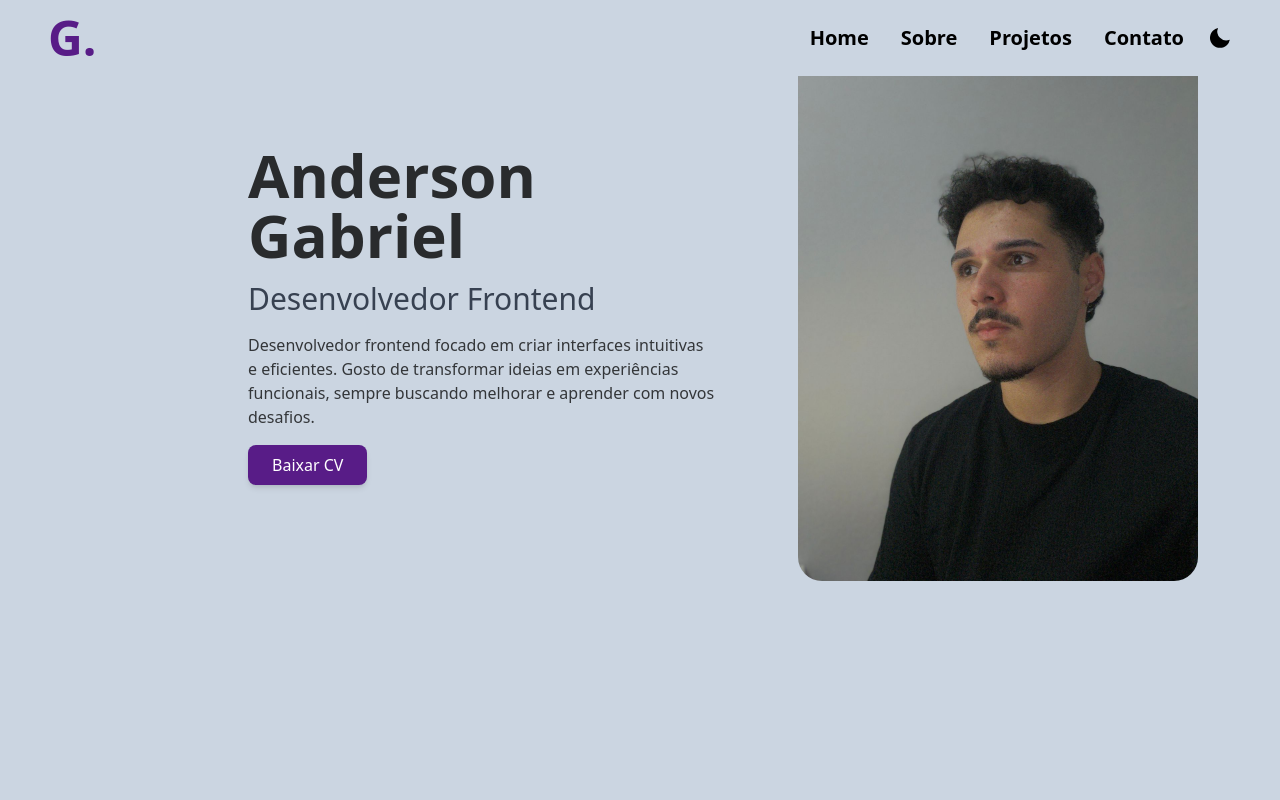
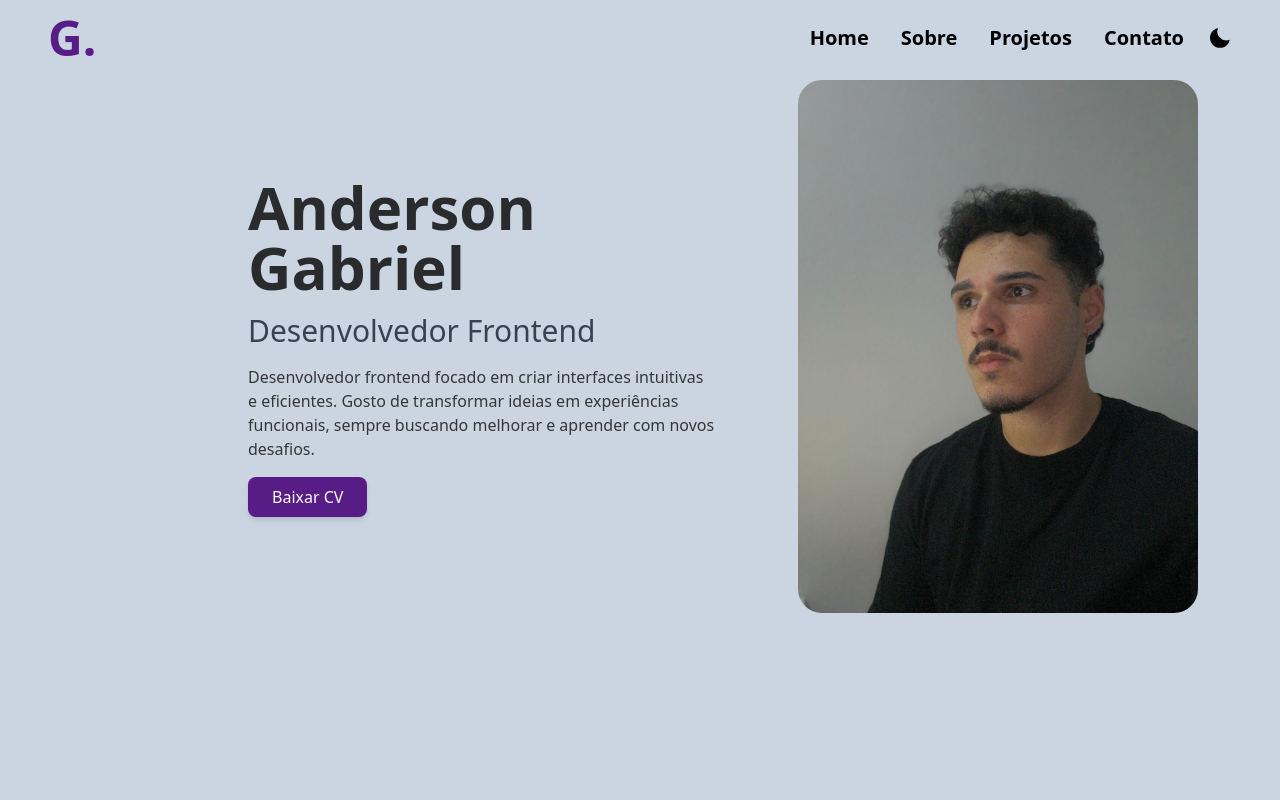
Before and after one commit to AndersonGabrielBD/Portfolio, a React app: page / in a window 1280 px wide. Shown: the top 800 px of the page. Built offline with nearby package versions, Linux system fonts and the light colour scheme; the HTML template or start-up script is replaced by a standard one.

Commit message:
mudanca home

```diff
--- a/src/components/home/home.jsx
+++ b/src/components/home/home.jsx
@@ -4,7 +4,7 @@ import Image from "../../assets/fotolinkedin.jpg";
 
 const Home = () => {
   return (
-    <section className="w-full pb-[300px] bg-slate-300 dark:bg-gray-900 dark:text-white flex flex-col justify-center items-center py-12 md:pl-[200px]">
+    <section className="w-full pt-20 pb-[300px] bg-slate-300 dark:bg-gray-900 dark:text-white flex flex-col justify-center items-center py-12 md:pl-[200px]">
       <div className="container grid grid-cols-1 sm:grid-cols-2 gap-12">
 
 
```
